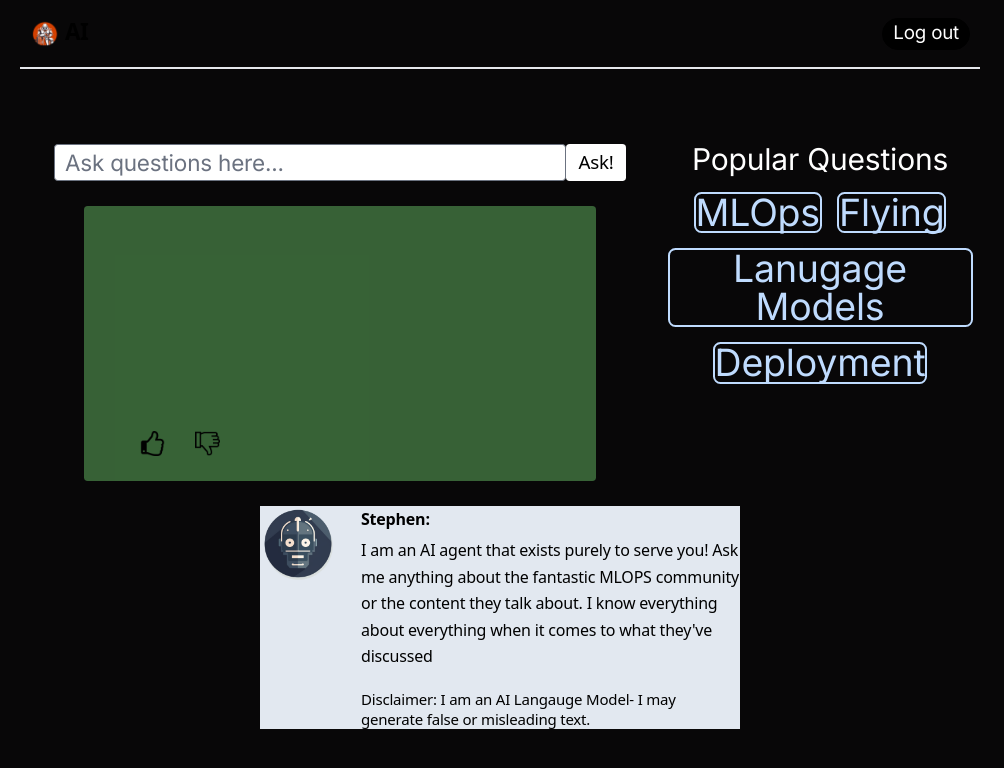
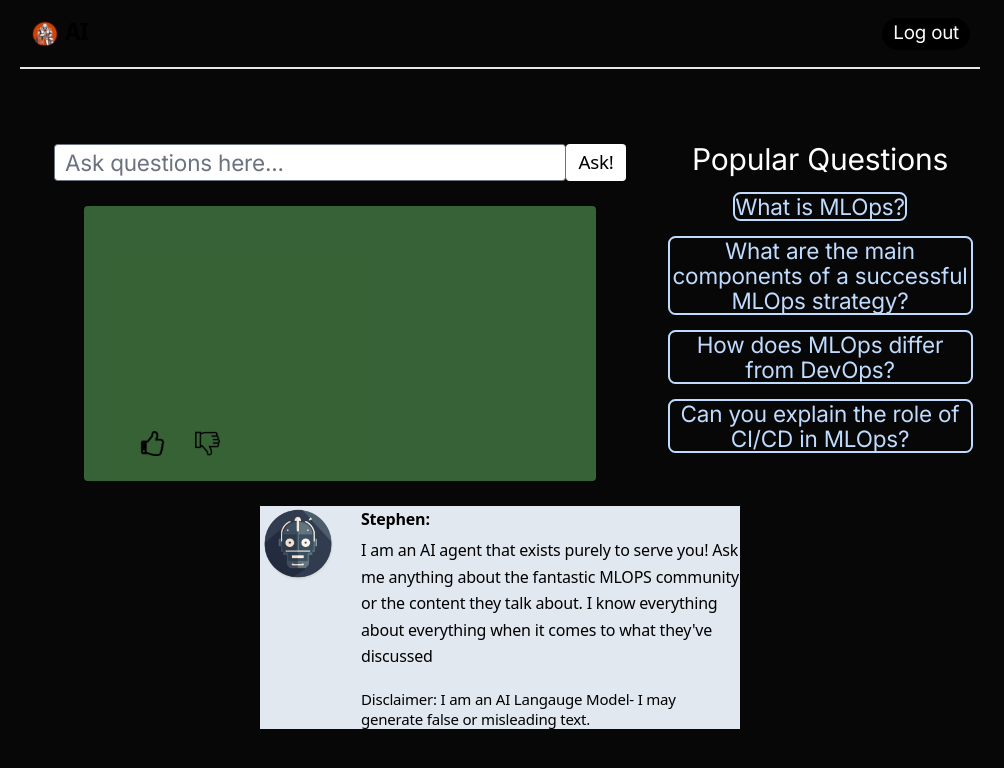
Before and after one commit to pablojosecode/mlops-hackathon, a Next.js app: page /chat in a window 1280 px wide. Shown: the top 768 px of the page, without its empty margins (140-1144 px from the left). Built offline with nearby package versions, Linux system fonts and the light colour scheme; no server answers.

Commit message:
add default initial questions

```diff
--- a/pages/chat.tsx
+++ b/pages/chat.tsx
@@ -22,7 +22,7 @@ const chat = () => {
     const { FaqModal, setShowFaqModal } = useFaqModal();
     const { SignInModal, setShowSignInModal } = useSignInModal();
     const { PricingModal, setShowPricingModal } = usePricingModal();
-    const questions = ["MLOps", "Flying", "Lanugage Models", "Deployment"]
+    const questions = ["What is MLOps?", "What are the main components of a successful MLOps strategy?", "How does MLOps differ from DevOps?", "Can you explain the role of CI/CD in MLOps?"]
     const ask = async () => {
         setThumbsUp(false);
         setThumbsDown(false);
@@ -131,11 +131,14 @@ const chat = () => {
                                     {questions.map(question =>
                                         <motion.div
                                             whileHover={{ scale: 1.02 }}
-                                            className="active:text-blue-300 cursor-pointer m-3 text-6xl border-2 rounded-xl border-blue-200 text-blue-200">
+                                            onClick={() => {
+                                                const questionInput = (document.querySelector(".question") as HTMLInputElement);
+                                                // set the question's value to the question that was clicked
+                                                questionInput.value = question;
+                                            }}
+                                            className="active:text-blue-300 cursor-pointer m-3 text-4xl border-2 rounded-xl border-blue-200 text-blue-200">
                                             {question}
                                         </motion.div>
-
-
                                     )}
 
                                 </div>
```
